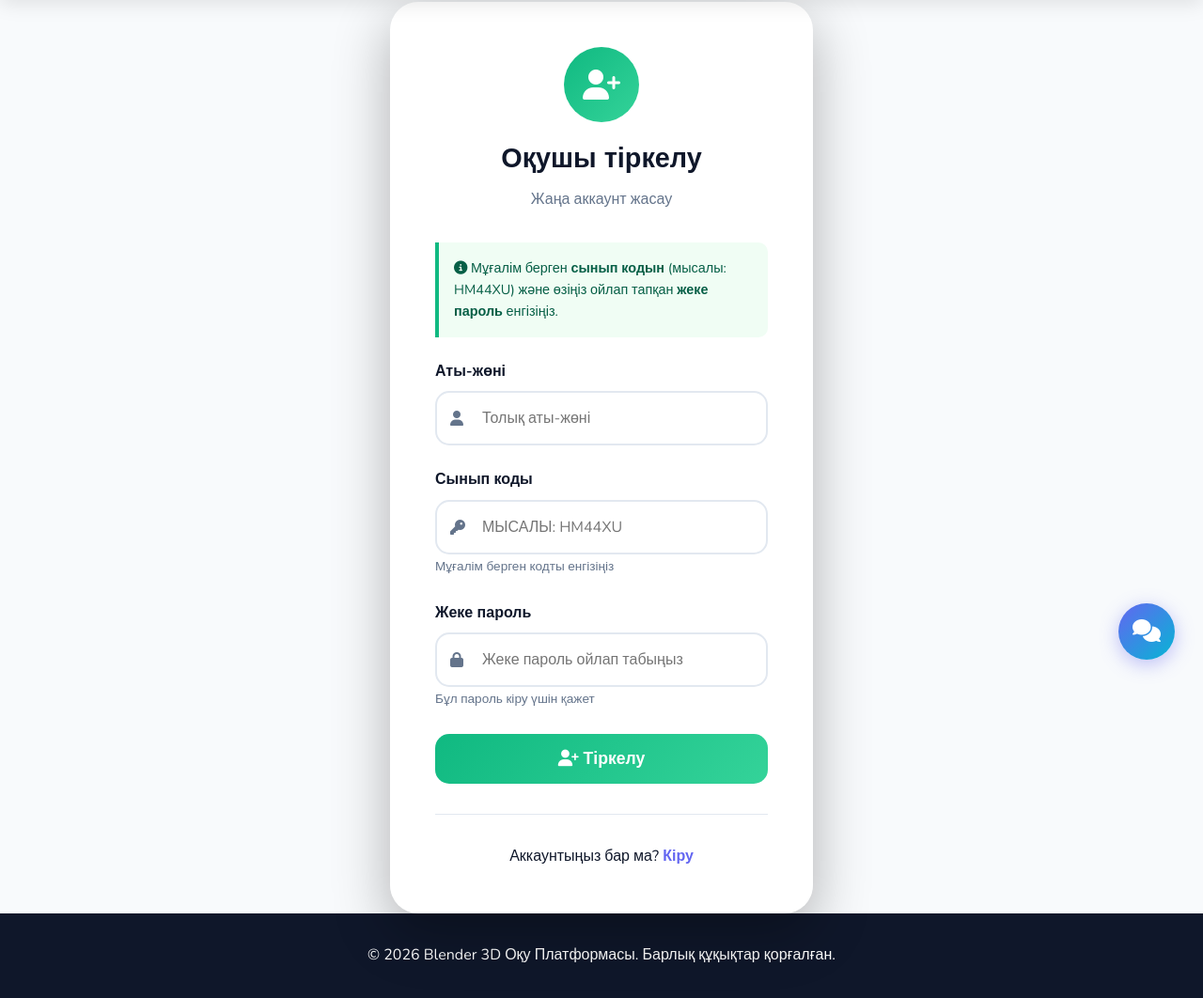
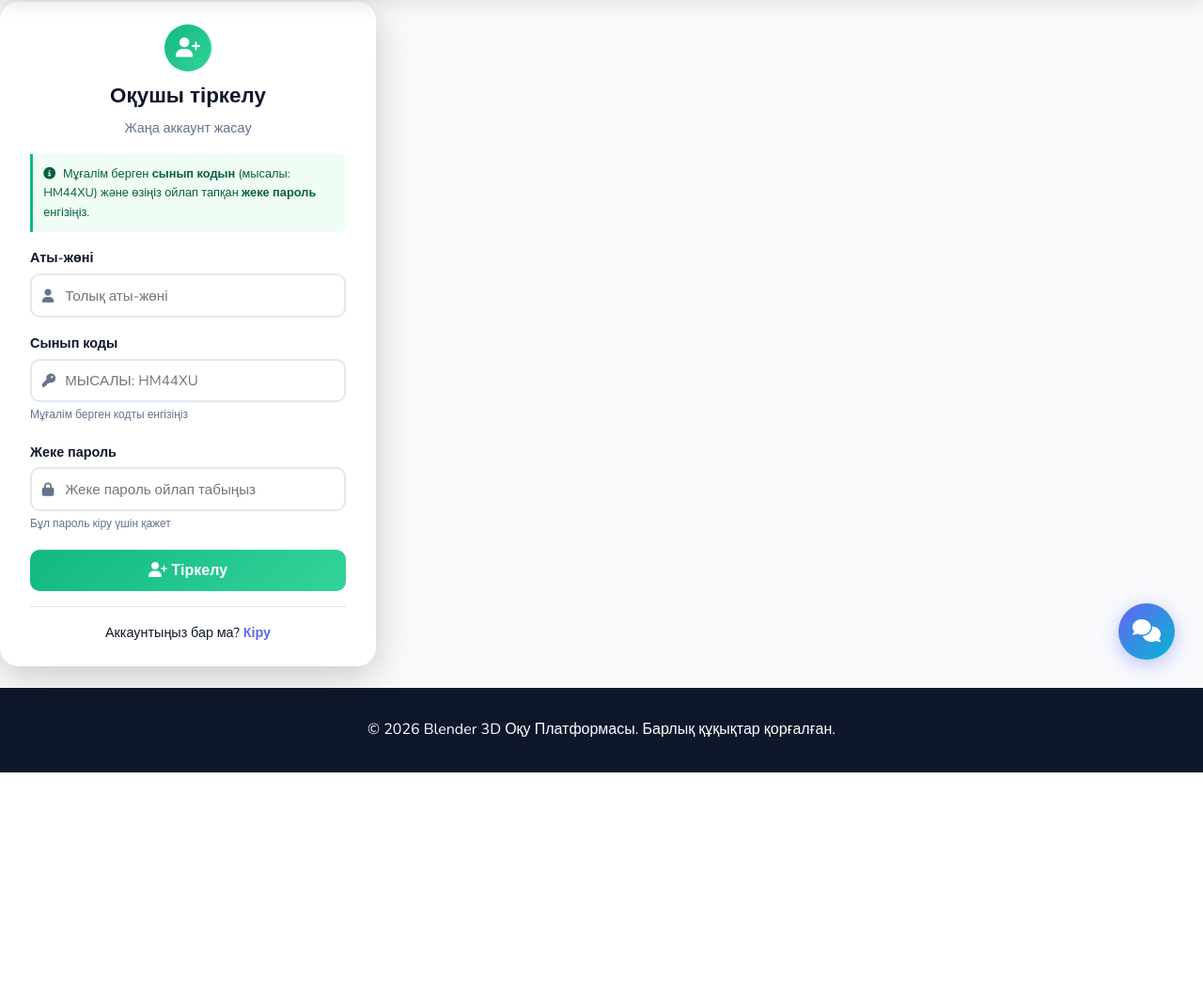
Before and after one commit to aliakbarovanurajym-cyber/BlenderEduu, a Flask app: page /register_student in a window 1280 px wide. Shown: the part 68-1130 px from the top of the page at 94% size. After the commit the page ends 890 px from the top, so only its background shows below. Run offline with Flask 3, Linux system fonts and the light colour scheme; some libraries are stand-ins or nearby versions.

Commit message:
register_student.html

```diff
--- a/templates/register_student.html
+++ b/templates/register_student.html
@@ -4,126 +4,133 @@
 
 {% block extra_css %}
 <style>
-    /* Басты контейнер - нақты орталықта */
     .auth-wrapper {
-        min-height: 100vh;
+        min-height: calc(100vh - 60px);
         display: flex;
         align-items: center;
         justify-content: center;
-        padding: 2rem 1rem;
+        padding: 1rem;
         background: linear-gradient(135deg, #0f172a 0%, #1e293b 50%, #334155 100%);
-        margin: 0;
-        width: 100%;
     }
     .auth-card {
         background: white;
-        padding: 3rem;
-        border-radius: 30px;
-        box-shadow: 0 20px 60px rgba(0,0,0,0.3);
+        padding: 1.5rem 2rem;
+        border-radius: 20px;
+        box-shadow: 0 10px 40px rgba(0,0,0,0.2);
         width: 100%;
-        max-width: 450px;
-        margin: 0 auto;
+        max-width: 400px;
     }
     .auth-header {
         text-align: center;
-        margin-bottom: 2rem;
+        margin-bottom: 1rem;
     }
     .auth-icon {
-        width: 80px;
-        height: 80px;
+        width: 50px;
+        height: 50px;
         background: linear-gradient(135deg, #10b981, #34d399);
         border-radius: 50%;
         display: flex;
         align-items: center;
         justify-content: center;
-        margin: 0 auto 1rem;
-        font-size: 2rem;
+        margin: 0 auto 0.5rem;
+        font-size: 1.3rem;
         color: white;
     }
     .auth-title {
-        font-size: 1.8rem;
-        font-weight: 800;
+        font-size: 1.4rem;
+        font-weight: 700;
         color: #0f172a;
+        margin: 0;
     }
     .auth-subtitle {
         color: #64748b;
-        margin-top: 0.5rem;
+        margin-top: 0.3rem;
+        font-size: 0.9rem;
     }
     .form-group {
-        margin-bottom: 1.5rem;
+        margin-bottom: 1rem;
     }
     .form-label {
         display: block;
-        margin-bottom: 0.5rem;
-        font-weight: 700;
+        margin-bottom: 0.3rem;
+        font-weight: 600;
         color: #0f172a;
+        font-size: 0.9rem;
     }
     .form-icon {
         position: relative;
     }
     .form-icon i {
         position: absolute;
-        left: 1rem;
+        left: 0.8rem;
         top: 50%;
         transform: translateY(-50%);
         color: #64748b;
+        font-size: 0.9rem;
     }
     .form-input {
         width: 100%;
-        padding: 1rem 1rem 1rem 3rem;
+        padding: 0.7rem 0.7rem 0.7rem 2.2rem;
         border: 2px solid #e2e8f0;
-        border-radius: 15px;
+        border-radius: 10px;
         font-family: 'Nunito', sans-serif;
-        font-size: 1rem;
+        font-size: 0.95rem;
         transition: all 0.3s;
         box-sizing: border-box;
     }
     .form-input:focus {
         outline: none;
         border-color: #10b981;
-        box-shadow: 0 0 0 4px rgba(16,185,129,0.1);
+        box-shadow: 0 0 0 3px rgba(16,185,129,0.1);
     }
     .btn-success {
         background: linear-gradient(135deg, #10b981, #34d399);
         color: white;
         border: none;
-        padding: 1rem;
-        border-radius: 15px;
-        font-size: 1.1rem;
-        font-weight: 700;
+        padding: 0.8rem;
+        border-radius: 10px;
+        font-size: 1rem;
+        font-weight: 600;
         cursor: pointer;
         width: 100%;
         transition: all 0.3s;
     }
     .btn-success:hover {
-        transform: translateY(-2px);
-        box-shadow: 0 10px 30px rgba(16,185,129,0.4);
+        transform: translateY(-1px);
+        box-shadow: 0 5px 20px rgba(16,185,129,0.3);
     }
     .auth-footer {
         text-align: center;
-        margin-top: 2rem;
-        padding-top: 2rem;
+        margin-top: 1rem;
+        padding-top: 1rem;
         border-top: 1px solid #e2e8f0;
+        font-size: 0.9rem;
     }
     .auth-footer a {
         color: #6366f1;
         text-decoration: none;
-        font-weight: 700;
+        font-weight: 600;
     }
     .hint-text {
         background: #f0fdf4;
-        border-left: 4px solid #10b981;
-        padding: 1rem;
-        border-radius: 0 10px 10px 0;
-        margin-bottom: 1.5rem;
+        border-left: 3px solid #10b981;
+        padding: 0.7rem;
+        border-radius: 0 8px 8px 0;
+        margin-bottom: 1rem;
         color: #065f46;
-        font-size: 0.9rem;
+        font-size: 0.8rem;
+    }
+    .hint-text i {
+        margin-right: 0.3rem;
+    }
+    small {
+        color: #64748b;
+        font-size: 0.75rem;
     }
 </style>
 {% endblock %}
 
 {% block content %}
-<!-- auth-wrapper - base.html margin/padding-нан тәуелсіз -->
 <div class="auth-wrapper">
     <div class="auth-card fade-in">
         <div class="auth-header">
@@ -156,7 +163,7 @@
                            style="text-transform: uppercase;"
                            oninput="this.value = this.value.toUpperCase()">
                 </div>
-                <small style="color: #64748b; font-size: 0.85rem;">Мұғалім берген кодты енгізіңіз</small>
+                <small>Мұғалім берген кодты енгізіңіз</small>
             </div>
 
             <div class="form-group">
@@ -165,7 +172,7 @@
                     <i class="fas fa-lock"></i>
                     <input type="password" name="password" class="form-input" placeholder="Жеке пароль ойлап табыңыз" required>
                 </div>
-                <small style="color: #64748b; font-size: 0.85rem;">Бұл пароль кіру үшін қажет</small>
+                <small>Бұл пароль кіру үшін қажет</small>
             </div>
 
             <button type="submit" class="btn-success">
```
